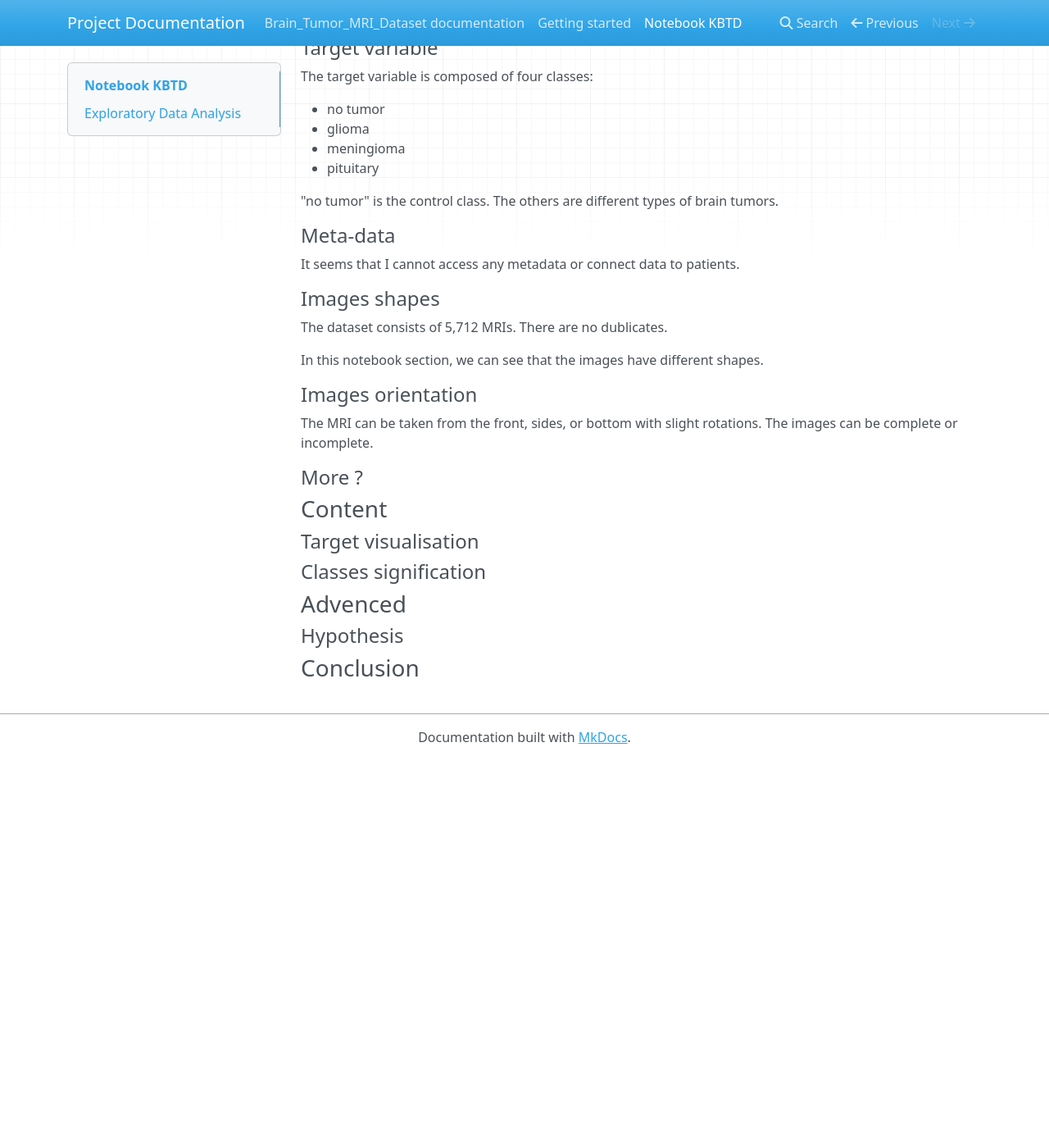
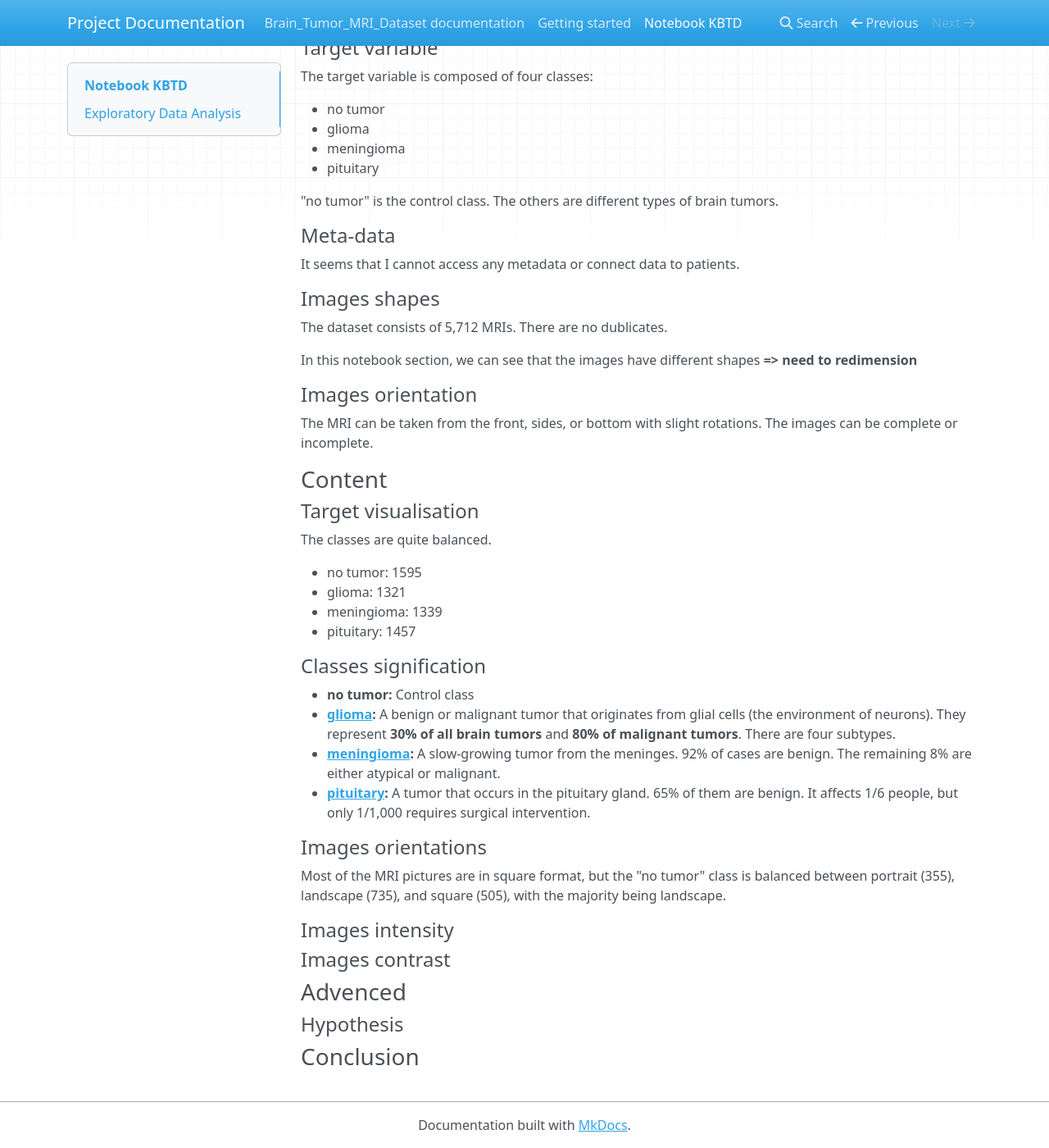
Before and after one commit to Jeremy-Duval-PhD/Brain_Tumor_MRI_Dataset, an MkDocs documentation site: the page built from docs/docs/notebook.md, in a window 1280 px wide and 1400 px high, scrolled down 426 px. Shown: the whole window at 82% size. Built offline with MkDocs 1.6.1, drawn with Linux system fonts in a browser that asks for light colours; nearby versions of some CDN libraries; before the commit the page ends 1353 px from its top, so only the background shows below that.

Commit message:
WIP : EDA content (doc+target vizu+class descr+img orientation)

```diff
--- a/docs/docs/notebook.md
+++ b/docs/docs/notebook.md
@@ -35,19 +35,41 @@ It seems that I cannot access any metadata or connect data to patients.
 
 The dataset consists of 5,712 MRIs. There are no dublicates.
 
-In this notebook section, we can see that the images have different shapes.
+In this notebook section, we can see that the images have different shapes **=> need to redimension**
 
 #### Images orientation
 
 The MRI can be taken from the front, sides, or bottom with slight rotations. The images can be complete or incomplete.
 
-#### More ?
-
 ### Content
 
 #### Target visualisation
 
+The classes are quite balanced.
+
+- no tumor: 1595
+- glioma: 1321
+- meningioma: 1339
+- pituitary: 1457
+
 #### Classes signification
+
+- **no tumor:**
+	Control class
+- **[glioma](https://en.wikipedia.org/wiki/Glioma):**
+	A benign or malignant tumor that originates from glial cells (the environment of neurons). They represent **30% of all brain tumors** and **80% of malignant tumors**. There are four subtypes.
+- **[meningioma](https://en.wikipedia.org/wiki/Meningioma):**
+	A slow-growing tumor from the meninges. 92% of cases are benign. The remaining 8% are either atypical or malignant.
+- **[pituitary]():**
+	A tumor that occurs in the pituitary gland. 65% of them are benign. It affects 1/6 people, but only 1/1,000 requires surgical intervention.
+
+#### Images orientations
+
+Most of the MRI pictures are in square format, but the "no tumor" class is balanced between portrait (355), landscape (735), and square (505), with the majority being landscape.
+
+#### Images intensity
+
+#### Images contrast
 
 ### Advenced
 
```
Also changed, not shown: 1 other file.
